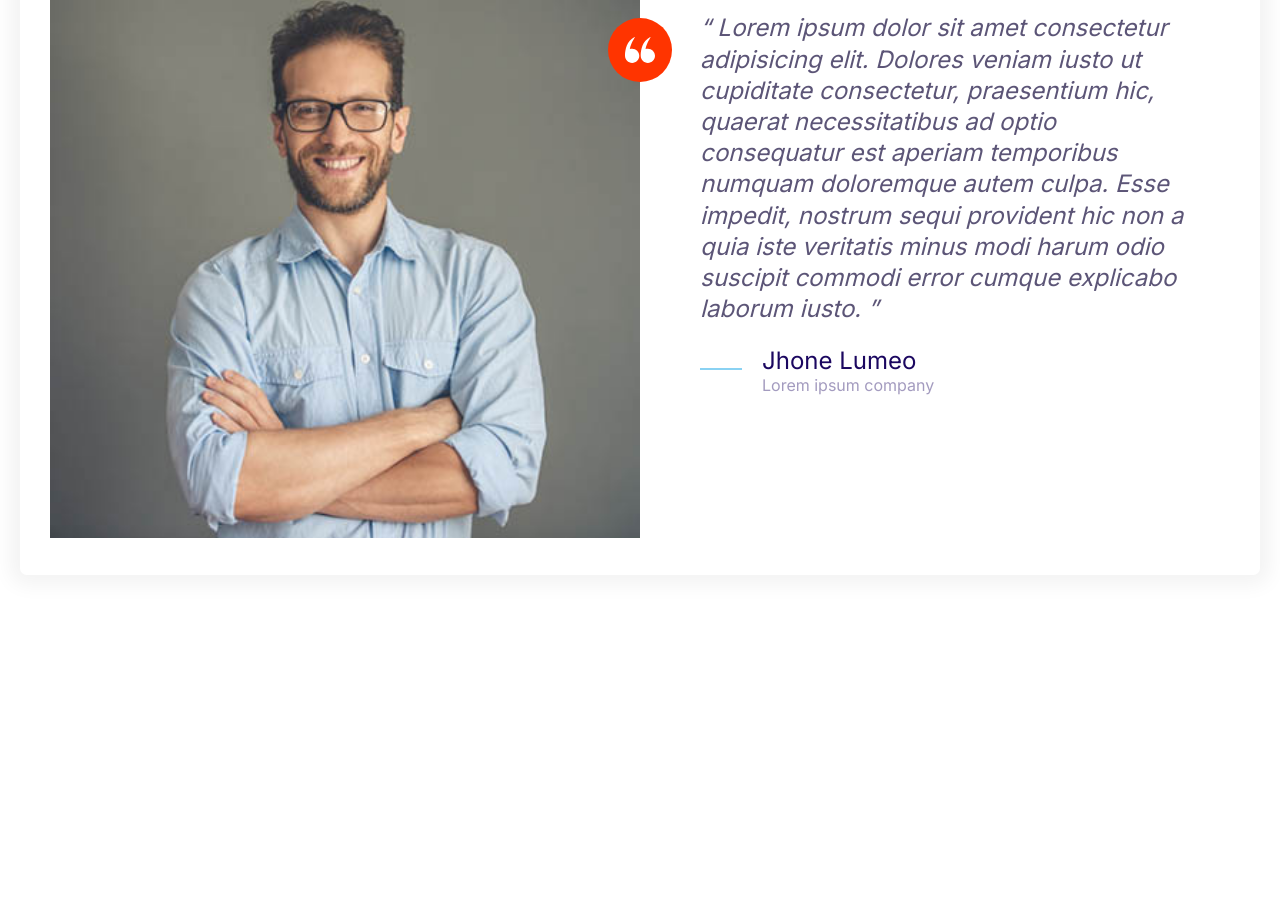
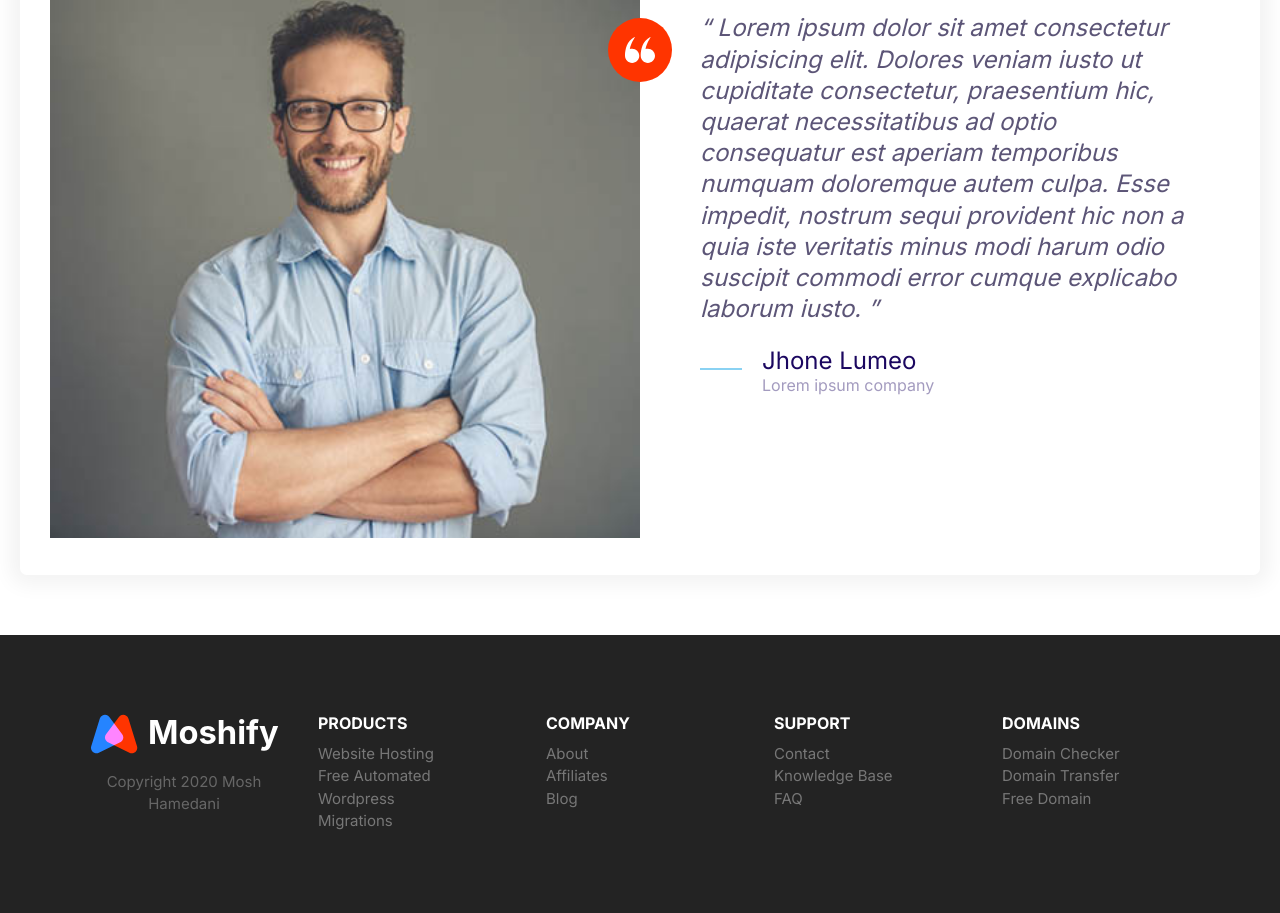
Before and after one commit to naveen5928/StaticLayout, a plain HTML site: page index.html in a window 1280 px wide. Shown: the part 5245-6158 px from the top of the page. Before the commit the page ends 5880 px from the top, so only its background shows below. Drawn offline with Linux system fonts and the light colour scheme.

Commit message:
Footer Block Component

```diff
--- a/index.html
+++ b/index.html
@@ -403,6 +403,75 @@
         </div>
       </div>
     </section>
+    <!-- Footer Block -->
+    <footer class="block block--dark footer">
+      <div class="container grid footer__sections">
+        <section class="collapsible collapsible--expanded footer__section">
+          <header class="collapsible__header">
+            <h2 class="collapsible__heading footer__heading">Products</h2>
+            <svg class="icon icon--white collapsible__chevron">
+              <use xlink:href="/images/sprite.svg#chevron"></use>
+            </svg>
+          </header>
+          <div class="collapsible__content">
+            <ul class="list">
+              <li><a href="#">Website Hosting</a></li>
+              <li><a href="#">Free Automated Wordpress</a></li>
+              <li><a href="#">Migrations</a></li>
+            </ul>
+          </div>
+        </section>
+        <section class="collapsible footer__section">
+          <header class="collapsible__header">
+            <h2 class="collapsible__heading footer__heading">Company</h2>
+            <svg class="icon icon--white collapsible__chevron">
+              <use xlink:href="/images/sprite.svg#chevron"></use>
+            </svg>
+          </header>
+          <div class="collapsible__content">
+            <ul class="list">
+              <li><a href="#">About</a></li>
+              <li><a href="#">Affiliates</a></li>
+              <li><a href="#">Blog</a></li>
+            </ul>
+          </div>
+        </section>
+        <section class="collapsible footer__section">
+          <header class="collapsible__header">
+            <h2 class="collapsible__heading footer__heading">Support</h2>
+            <svg class="icon icon--white collapsible__chevron">
+              <use xlink:href="/images/sprite.svg#chevron"></use>
+            </svg>
+          </header>
+          <div class="collapsible__content">
+            <ul class="list">
+              <li><a href="#">Contact</a></li>
+              <li><a href="#">Knowledge Base</a></li>
+              <li><a href="#">FAQ</a></li>
+            </ul>
+          </div>
+        </section>
+        <section class="collapsible footer__section">
+          <header class="collapsible__header">
+            <h2 class="collapsible__heading footer__heading">Domains</h2>
+            <svg class="icon icon--white collapsible__chevron">
+              <use xlink:href="/images/sprite.svg#chevron"></use>
+            </svg>
+          </header>
+          <div class="collapsible__content">
+            <ul class="list">
+              <li><a href="#">Domain Checker</a></li>
+              <li><a href="#">Domain Transfer</a></li>
+              <li><a href="#">Free Domain</a></li>
+            </ul>
+          </div>
+        </section>
+        <section class="footer__brand">
+          <img src="/images/logo.svg" alt="" />
+          <p class="footer__copyright">Copyright 2020 Mosh Hamedani</p>
+        </section>
+      </div>
+    </footer>
     <script src="js/main.js"></script>
   </body>
 </html>
```
